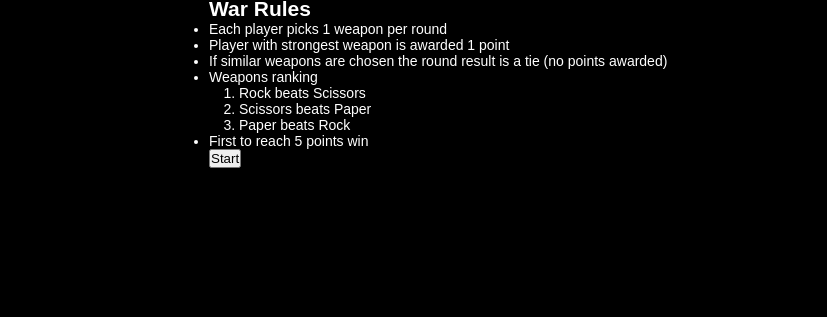
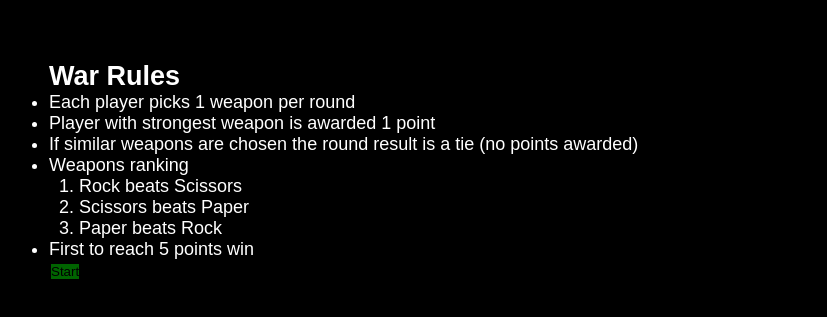
Before and after one commit to MohamedEl-Khouly/rock-paper-scissors, a plain HTML site: page index.html in a window 1280 px wide. Shown: the part 81-398 px from the top of the page, without its empty margins (111-938 px from the left). Drawn offline with Linux system fonts and the light colour scheme.

Commit message:
styling edits

```diff
--- a/css/styles.css
+++ b/css/styles.css
@@ -20,14 +20,23 @@ body {
 
 /* Main Section Rules*/
 .main {
-	margin: auto auto;
-	width: 50%;
+	margin: 5% auto;
+	width: 75%;
 }
 
 .sub-list {
 	margin-left: 30px;
 }
 
+.pre-game {
+	font-size: large;
+}
+
+#start-btn {
+	background-color: darkgreen;
+	border: #000 2px solid;
+	border-radius: 2px;
+}
 /*
 * Hidden class selector
 * removes undesired
--- a/index.html
+++ b/index.html
@@ -29,7 +29,7 @@
 				</li>
 				<li>First to reach 5 points win</li>
 			</ul>
-			<button>Start</button>
+			<button id="start-btn">Start</button>
 		</div>
 		<div class="game hidden">
 			<div class="score">
```
